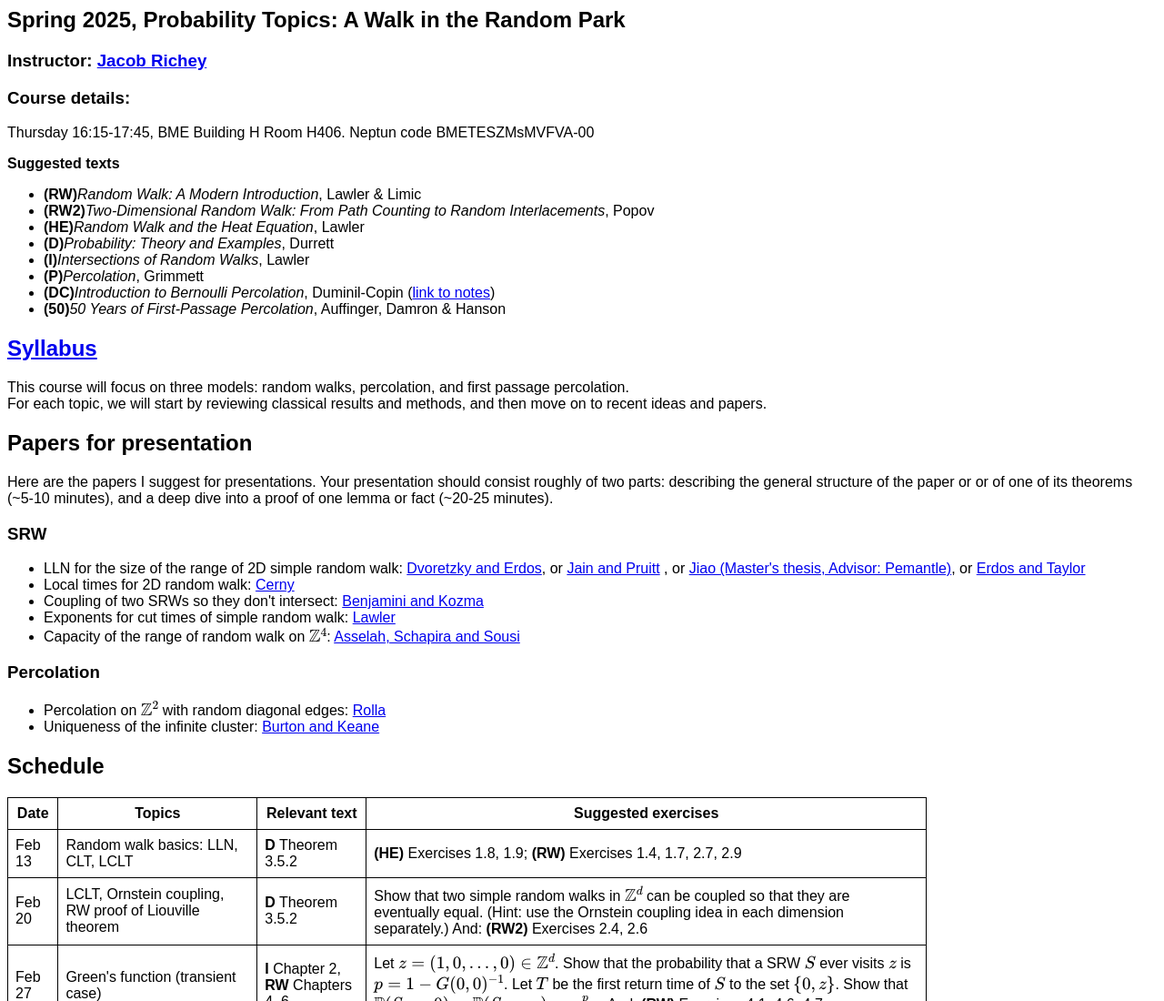
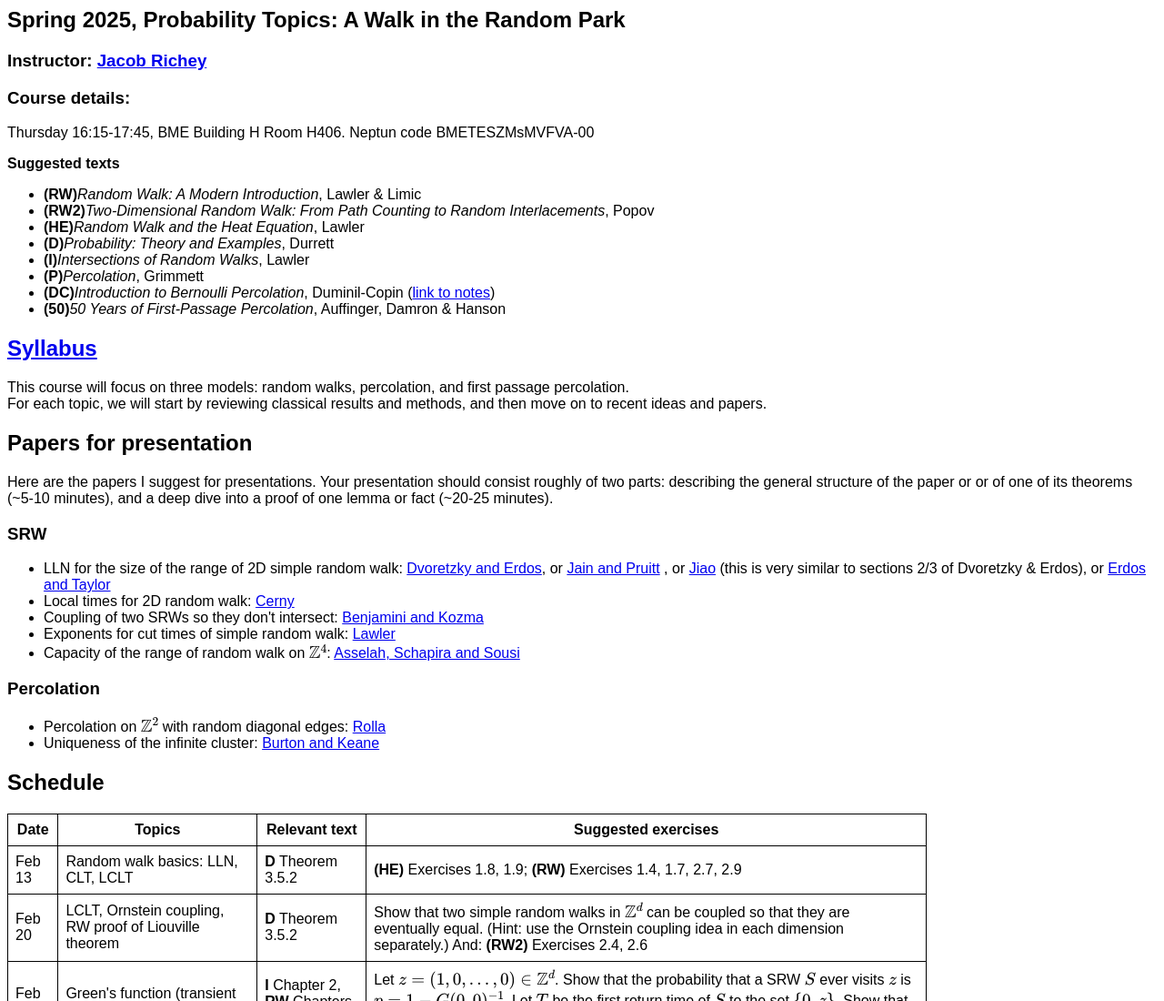
Before and after one commit to jfrichey/jfrichey.github.io, a plain HTML site: page bme_probtopics.html in a window 1280 px wide. Shown: the top 1100 px of the page at 91% size. Drawn offline with nearby package versions, Linux system fonts and the light colour scheme.

Commit message:
Update bme_probtopics.html

```diff
--- a/bme_probtopics.html
+++ b/bme_probtopics.html
@@ -50,7 +50,7 @@ general structure of the paper or or of one of its theorems (~5-10 minutes), and
 <h3>SRW</h3>
 <ul>
     <li>LLN for the size of the range of 2D simple random walk: <a href="https://www.renyi.hu/~p_erdos/1951-14.pdf">Dvoretzky and Erdos</a>, or <a href="https://projecteuclid.org/proceedings/berkeley-symposium-on-mathematical-statistics-and-probability/Proceedings-of-the-Sixth-Berkeley-Symposium-on-Mathematical-Statistics-and/Chapter/The-range-of-random-walk/bsmsp/1200514331">Jain and Pruitt</a>
-        , or <a href="https://www2.math.upenn.edu/~pemantle/papers/Student-theses/Masters/Jiao140506.pdf">Jiao (Master's thesis, Advisor: Pemantle)</a>, or <a href="https://old.renyi.hu/~p_erdos/1960-17.pdf">Erdos and Taylor</a></li>
+        , or <a href="https://www2.math.upenn.edu/~pemantle/papers/Student-theses/Masters/Jiao140506.pdf">Jiao</a> (this is very similar to sections 2/3 of Dvoretzky & Erdos), or <a href="https://old.renyi.hu/~p_erdos/1960-17.pdf">Erdos and Taylor</a></li>
     <li>Local times for 2D random walk: <a href="https://www.sciencedirect.com/science/article/pii/S0304414906001207">Cerny</a></li>
     <li>Coupling of two SRWs so they don't intersect: <a href="https://arxiv.org/abs/2412.16600">Benjamini and Kozma</a> </li>
     <li>Exponents for cut times of simple random walk: <a href="https://projecteuclid.org/journals/electronic-journal-of-probability/volume-1/issue-none/Cut-Times-for-Simple-Random-Walk/10.1214/EJP.v1-13.full">Lawler</a></li>
```
